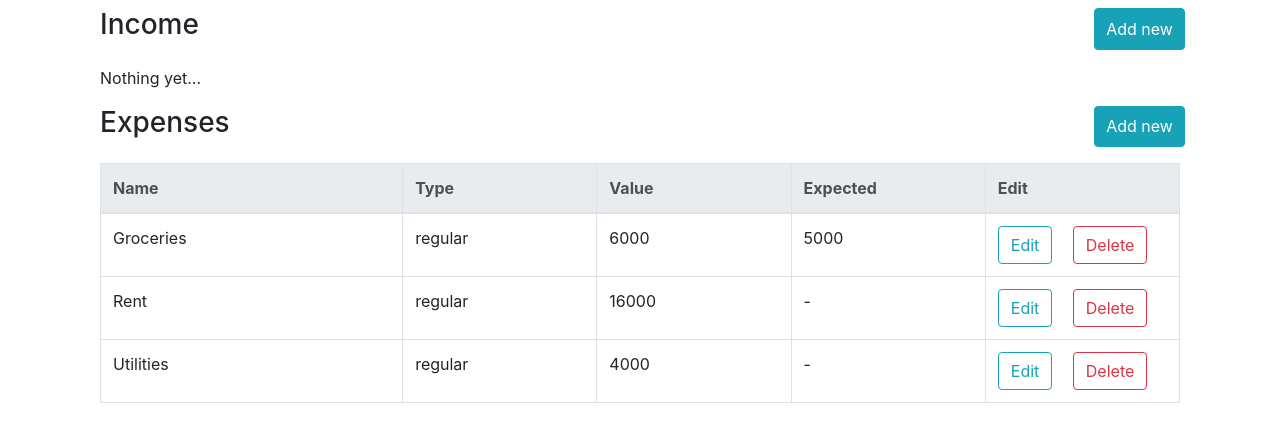
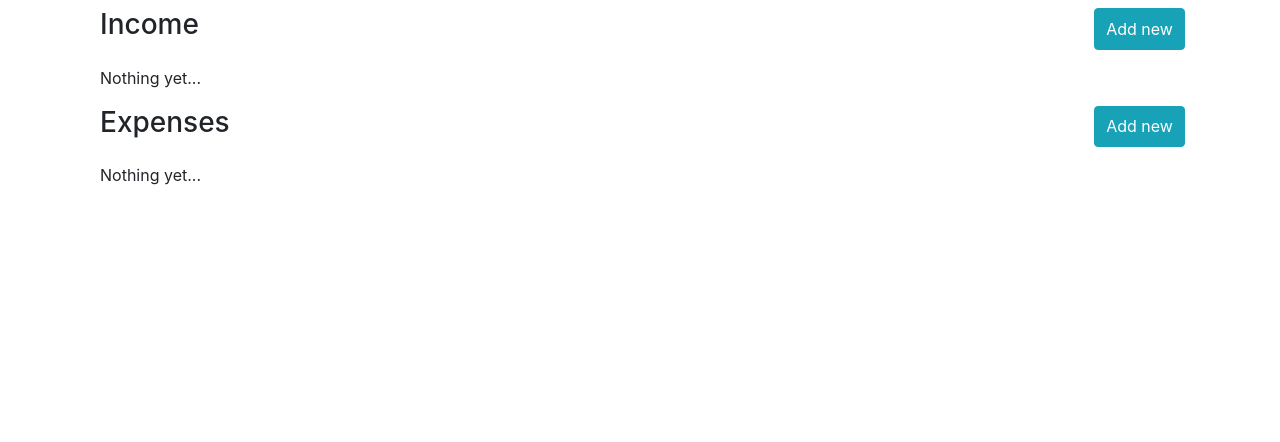
Before and after one commit to alekon28/financial_accounting, a Flask app: page /project_data?id=1 in a window 1280 px wide. Shown: the part 104-546 px from the top of the page. Run offline with Flask 2, Linux system fonts and the light colour scheme; a user stored in the database is signed in; data comes from the database, SQL or seed files in the repository; both versions use the stored data as it was after the commit; some libraries are stand-ins or nearby versions.

Commit message:
added add new expense and delete expenses

```diff
--- a/finacc/__init__.py
+++ b/finacc/__init__.py
@@ -5,7 +5,7 @@ from flask_login import LoginManager
 
 app = Flask(__name__)
 app.secret_key = "LkdrmcPb0O"
-app.config['SQLALCHEMY_DATABASE_URI'] = 'sqlite:////home/sasha/PycharmProjects/financial_accounting/database/main.db'
+app.config['SQLALCHEMY_DATABASE_URI'] = 'sqlite:////home/diana/projects/financial_accounting/database/main.db'
 db = SQLAlchemy(app)
 lm = LoginManager(app)
 
--- a/finacc/routes.py
+++ b/finacc/routes.py
@@ -140,6 +140,47 @@ def delete_income():
     return redirect(url_for('project_data', id=project.id))
 
 
+@app.route('/add_expense', methods=["POST"])
+@login_required
+def add_expense():
+    user_id = current_user.id
+    project_id = request.form.get('project_id')
+    expense_type = request.form.get('type')
+    value = request.form.get('value')
+    name = request.form.get('name')
+    comment = request.form.get('comment')
+    validator = Validator()
+    if not validator.validate_new_income(expense_type, value, name, comment):
+        flash("Enter correct expense data", "error")
+        return redirect(url_for('project_data', id=project_id))
+    project = Project.query.filter_by(id=project_id).first()
+    if not project or project.user_id != user_id:
+        flash("Project not found", "error")
+        return redirect(url_for('project'))
+    new_expense = Expense(project_id=project_id, name=name, type=expense_type, value=int(value), comment=comment)
+    db.session.add(new_expense)
+    db.session.commit()
+    flash(f"Expense {new_expense.name} added successfully", "success")
+    return redirect(url_for('project_data', id=project_id))
+
+
+@app.route('/delete_expense', methods=["GET"])
+@login_required
+def delete_expense():
+    user_id = current_user.id
+    expense_id = request.args.get('expense_id')
+    expense = Expense.query.filter_by(id=expense_id).first()
+    project = Project.query.filter_by(id=expense.project_id).first()
+    print(user_id, expense_id, project)
+    if not project or project.user_id != user_id:
+        flash("Project not found", "error")
+        return redirect(url_for('project'))
+    db.session.delete(expense)
+    db.session.commit()
+    flash(f"Expense {expense.name} was deleted successfully", "warning")
+    return redirect(url_for('project_data', id=project.id))
+
+
 @app.after_request
 def redirect_to_login(response):
     if response.status_code == 401:
--- a/finacc/templates/project_data.html
+++ b/finacc/templates/project_data.html
@@ -47,6 +47,7 @@
         <h3 class="col-11">Expenses</h3>
         <button type="button" class="btn btn-info col-1" data-toggle="modal" data-target="#ExpensesAddNew">Add new</button>
     </div>
+{% if expenses %}
 <div class="table-responsive">
 <table class="table table-bordered">
   <thead class="thead-light">
@@ -59,39 +60,24 @@
     </tr>
   </thead>
   <tbody>
+   {% for expense in expenses %}
     <tr>
-      <td>Groceries</td>
-      <td width="18%">regular</td>
-      <td width="18%">6000</td>
-      <td width="18%">5000</td>
+      <td>{{ expense.name }}</td>
+      <td width="18%">{{ expense.type }}</td>
+      <td width="18%">{{ expense.value }}</td>
+      <td width="18%">-</td>
       <td width="18%">
-        <button type="button" class="btn btn-outline-info">Edit</button>
-        <button type="button" class="btn btn-outline-danger ml-3">Delete</button>
+        <button type="button" class="btn btn-outline-info" data-toggle="modal" data-target="#ModalEdit">Edit</button>
+        <a type="button" class="btn btn-outline-danger ml-3" href="{{ url_for('delete_expense', expense_id=expense.id) }}">Delete</a></td>
       </td>
     </tr>
-    <tr>
-      <td>Rent</td>
-      <td>regular</td>
-      <td>16000</td>
-      <td>-</td>
-      <td>
-        <button type="button" class="btn btn-outline-info">Edit</button>
-        <button type="button" class="btn btn-outline-danger ml-3">Delete</button>
-      </td>
-    </tr>
-    <tr>
-      <td>Utilities</td>
-      <td>regular</td>
-      <td>4000</td>
-      <td>-</td>
-      <td>
-        <button type="button" class="btn btn-outline-info" data-toggle="modal" data-target="#ModalEdit">Edit</button>
-        <button type="button" class="btn btn-outline-danger ml-3">Delete</button>
-      </td>
-    </tr>
+  {% endfor %}
   </tbody>
 </table>
 </div>
+    {% else %}
+    <p>Nothing yet...</p>
+    {% endif %}
     </div>
 
 
@@ -106,35 +92,36 @@
                         <span aria-hidden="true">&times;</span>
                         </button>
                     </div>
+                    <form>
                     <div class="modal-body">
-                        <form>
                             <div class="form-group">
                                 <label class="mr-sm-2" for="inlineFormCustomSelect">Type</label>
-                                <select class="custom-select mr-sm-2" id="inlineFormCustomSelect">
+                                <select class="custom-select mr-sm-2" id="inlineFormCustomSelect" name="type">
                                     <option selected>Choose...</option>
-                                    <option value="1">regular</option>
-                                    <option value="2">random</option>
-                                    <option value="2">savings</option>
+                                    <option value="regular">regular</option>
+                                    <option value="random">random</option>
+                                    <option value="savings">savings</option>
                                 </select>
                             </div>
                             <div class="form-group">
                                 <label for="recipient-name" class="col-form-label">Value:</label>
-                                <input type="number" class="form-control" id="value">
+                                <input type="number" class="form-control" id="value" name="value">
                             </div>
                             <div class="form-group">
                                 <label for="recipient-name" class="col-form-label">Name:</label>
-                                <input type="text" class="form-control" id="name">
+                                <input type="text" class="form-control" id="name" name="name">
                             </div>
                             <div class="form-group">
                                 <label for="message-text" class="col-form-label">Comment:</label>
-                                <textarea class="form-control" id="message-text"></textarea>
+                                <textarea class="form-control" id="message-text" name="comment"></textarea>
                             </div>
-                        </form>
                     </div>
-                    <div class="modal-footer">
-                        <button type="button" class="btn btn-secondary" data-dismiss="modal">Close</button>
-                        <button type="button" class="btn btn-info">Save</button>
-                    </div>
+                        <div class="modal-footer">
+                            <button type="button" class="btn btn-secondary" data-dismiss="modal">Close</button>
+                            <input type="submit" class="btn btn-info" value="Add">
+                        </div>
+                        <input type="hidden" value="{{ project.id }}" name="project_id">
+                    </form>
                 </div>
             </div>
         </div>
@@ -178,6 +165,7 @@
                                 <input type="submit" class="btn btn-info" value="Add">
                             </div>
                             <input type="hidden" value="{{ project.id }}" name="project_id">
+
                         </div>
                     </form>
                 </div>
@@ -195,35 +183,36 @@
                         <span aria-hidden="true">&times;</span>
                         </button>
                     </div>
+                    <form method="POST" action="/add_expense">
                     <div class="modal-body">
-                        <form>
                             <div class="form-group">
                                 <label class="mr-sm-2" for="inlineFormCustomSelect">Type</label>
-                                <select class="custom-select mr-sm-2" id="inlineFormCustomSelect">
+                                <select class="custom-select mr-sm-2" id="inlineFormCustomSelect" name="type">
                                     <option selected>Choose...</option>
-                                    <option value="1">regular</option>
-                                    <option value="2">random</option>
-                                    <option value="2">savings</option>
+                                    <option value="regular">regular</option>
+                                    <option value="random">random</option>
+                                    <option value="savings">savings</option>
                                 </select>
                             </div>
                             <div class="form-group">
                                 <label for="recipient-name" class="col-form-label">Value:</label>
-                                <input type="number" class="form-control" id="value">
+                                <input type="number" class="form-control" id="value" name="value">
                             </div>
                             <div class="form-group">
                                 <label for="recipient-name" class="col-form-label">Name:</label>
-                                <input type="text" class="form-control" id="name">
+                                <input type="text" class="form-control" id="name" name="name">
                             </div>
                             <div class="form-group">
                                 <label for="message-text" class="col-form-label">Comment:</label>
-                                <textarea class="form-control" id="message-text"></textarea>
+                                <textarea class="form-control" id="message-text" name="comment"></textarea>
                             </div>
-                        </form>
+                            <div class="modal-footer">
+                                <button type="button" class="btn btn-secondary" data-dismiss="modal">Close</button>
+                                <input type="submit" class="btn btn-info" value="Add">
+                            </div>
+                        <input type="hidden" value="{{ project.id }}" name="project_id">
                     </div>
-                    <div class="modal-footer">
-                        <button type="button" class="btn btn-secondary" data-dismiss="modal">Close</button>
-                        <button type="button" class="btn btn-info">Add</button>
-                    </div>
+                    </form>
                 </div>
             </div>
         </div>
```
Also changed, not shown: database/main.db.
